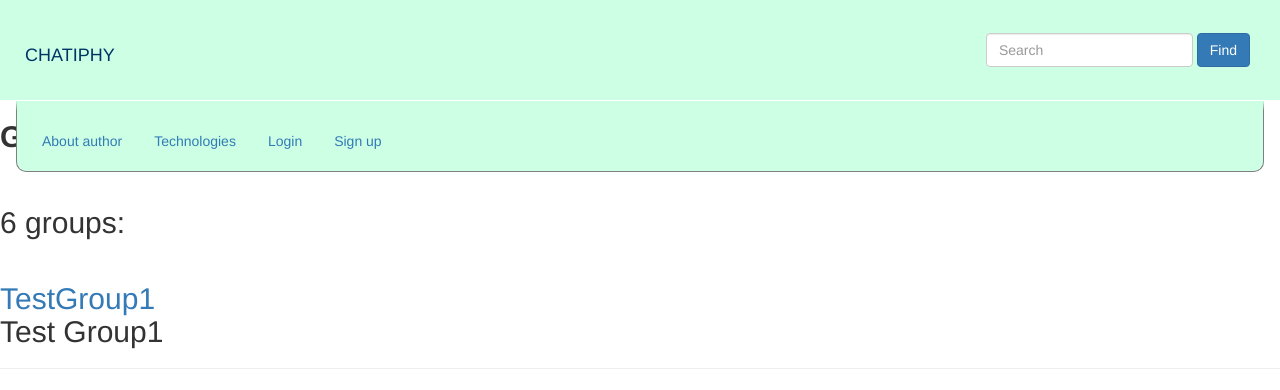
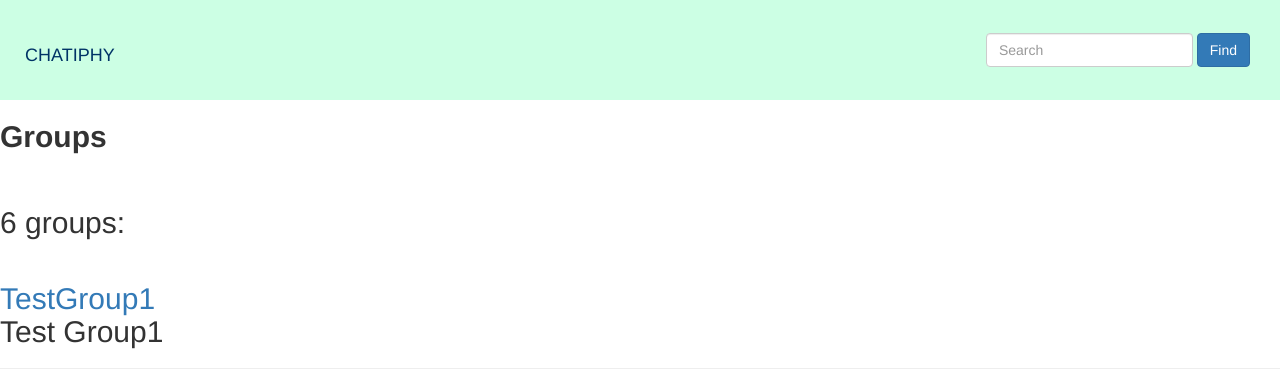
Before and after one commit to DaVinci89/Chatiphy, a Django app: page /groups/ in a window 1280 px wide. Shown: the top 390 px of the page. Run offline with Django 5.2, Linux system fonts and the light colour scheme; data comes from the database, SQL or seed files in the repository; both versions use the stored data as it was after the commit; some libraries are stand-ins or nearby versions.

Commit message:
Fixed header panel, add javascript to hide menu on large screens.

```diff
--- a/Chatiphy/static/css/styles.css
+++ b/Chatiphy/static/css/styles.css
@@ -96,6 +96,10 @@ ul.nav {
         display: flex;
         align-items: center;
     }
+
+    .hidenav {
+        display: none;
+    }
 }
 
 /* Завжди показуємо кнопку на менших екранах */
--- a/Chatiphy/templates/base.html
+++ b/Chatiphy/templates/base.html
@@ -7,6 +7,7 @@
     <title>{% block title %}Chatiphy{% endblock %}</title>
     <link rel="stylesheet" href="{% static 'css/styles.css' %}">
     <link rel="stylesheet" href="{% static 'css/bootstrap.min.css' %}">
+    <script src="https://cdn.jsdelivr.net/npm/bootstrap@5.3.0-alpha1/dist/js/bootstrap.bundle.min.js"></script>
 </head>
 <body>
     <header>
@@ -21,7 +22,6 @@
     </main>
     <br>
     {% include "includes/footer.html" %}
-    <script src="https://cdn.jsdelivr.net/npm/bootstrap@5.3.0-alpha1/dist/js/bootstrap.bundle.min.js"></script>
     {% block scripts %}{% endblock %}
 </body>
 </html>
--- a/Chatiphy/templates/includes/header.html
+++ b/Chatiphy/templates/includes/header.html
@@ -13,14 +13,14 @@
         <div class="profile-link active">
             {% if user.is_authenticated %}
                 {% with user.username|slice:":1" as first_letter %}
-                <button id="profileButton" class="profile nav-link" data-bs-toggle="collapse" data-bs-target="#navbarNav" aria-controls="navbarNav" aria-expanded="false" aria-label="Menu">{{ first_letter|upper }}</button>
+                <button id="profileButton" class="navbar-toggler profile nav-link" data-bs-toggle="collapse" data-bs-target="#navbarNav" aria-controls="navbarNav" aria-expanded="false" aria-label="Menu">{{ first_letter|upper }}</button>
                 {% endwith %}
             {% endif %}
         </div>
     </div>
 </div>
-<nav class="navbar navbar-expand-lg navbar-light bg-light fixed-top">
-    <div class="collapse navbar-collapse d-none d-md-block text-center" id="navbarNav">
+<nav id="navbar" class="navbar navbar-light bg-light hidenav">
+    <div class="collapse navbar-collapse text-center" id="navbarNav">
         <ul class="nav ml-auto mr-auto nav-pills">
             <div class="search-form text-center d-inline-block">
                 <form class="form-inline" action="/">
@@ -68,6 +68,8 @@ document.addEventListener('DOMContentLoaded', function () {
     profileButton.addEventListener('click', function () {
         // Перемикання класу 'active' для збереження стану
         profileButton.classList.toggle('active');
+        var navMenu = document.getElementById("navbar");
+        navMenu.classList.toggle("hidenav");
     });
 });
 </script>
```
Also changed, not shown: Chatiphy/db.sqlite3.
